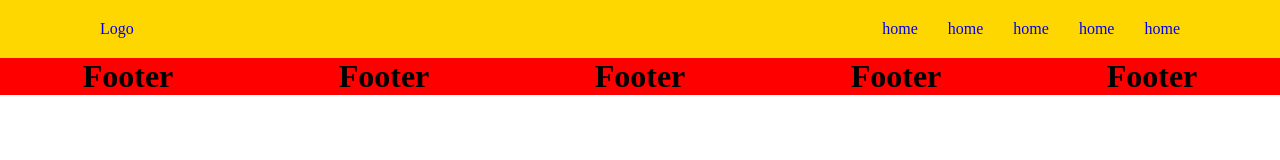
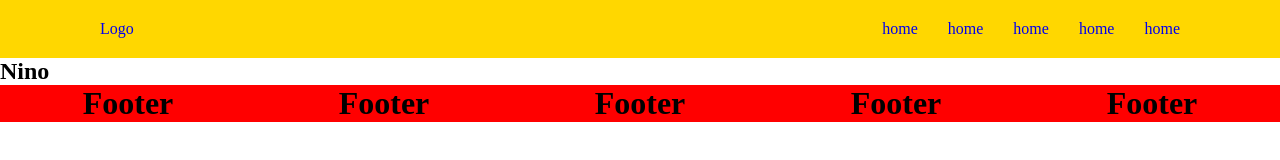
Before and after one commit to Gega-Jikuridze/git-lecture, a plain HTML site: page index.html in a window 1280 px wide. Drawn offline with Linux system fonts and the light colour scheme.

Commit message:
Add new heading

```diff
--- a/index.html
+++ b/index.html
@@ -24,6 +24,9 @@
     </header>
 
 
+<section>
+    <h1>Nino</h1>
+</section>
 
     <footer>
         <h1>Footer</h1>
```
